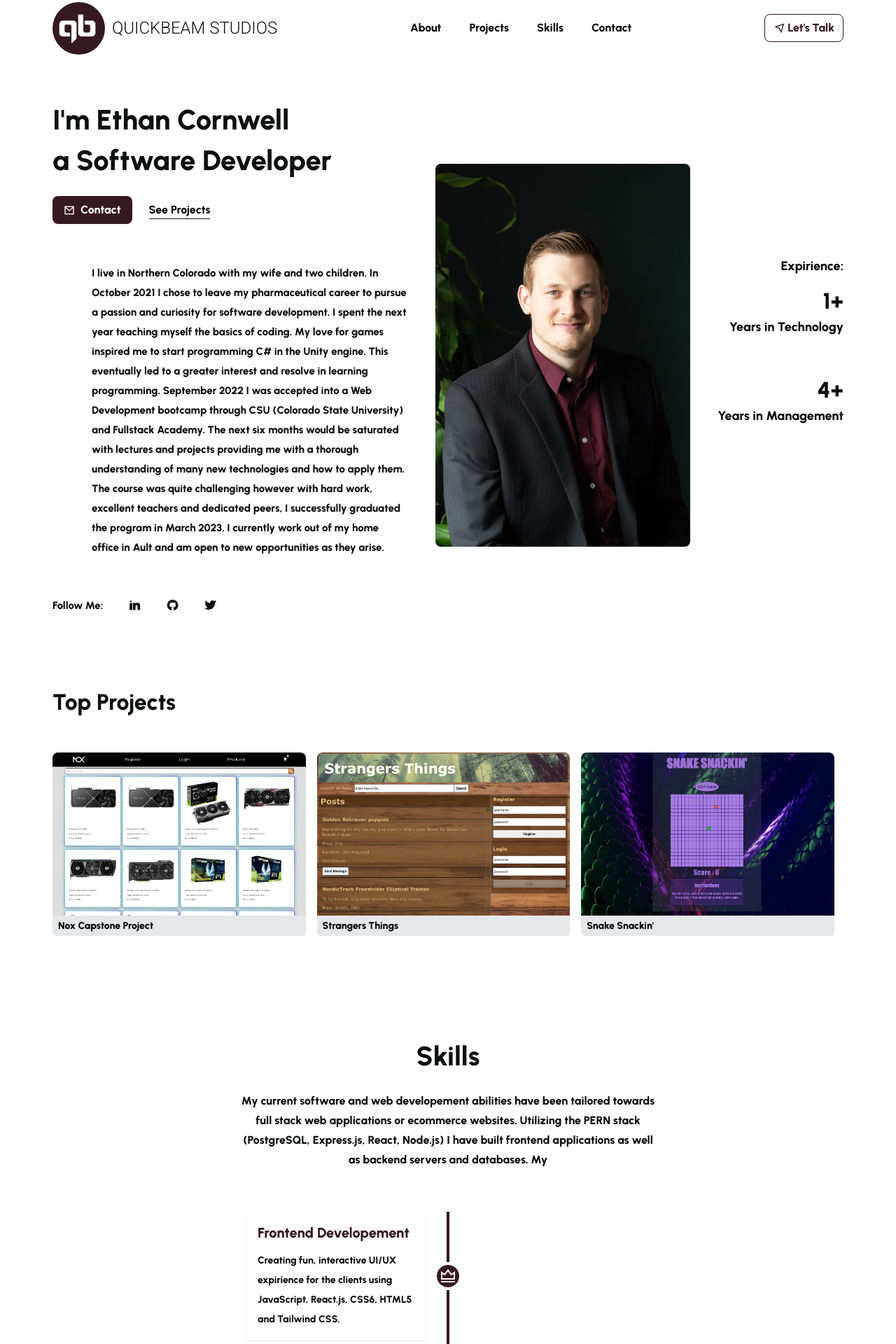
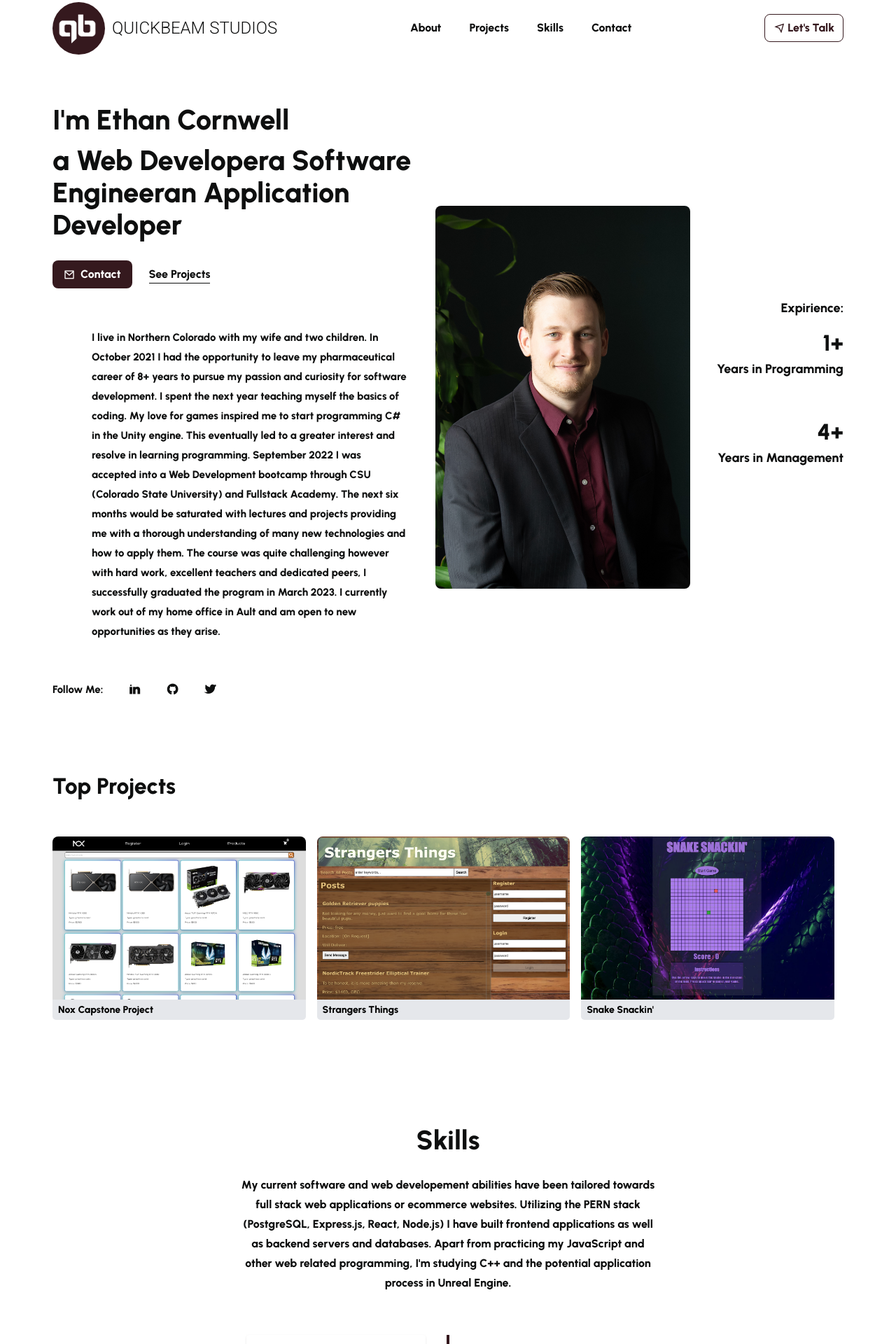
Before and after one commit to e-cornwell/Portfolio-website, a React (Create React App) app: page / in a window 1280 px wide. Shown: the top 1920 px of the page at 70% size. Built offline with nearby package versions, Linux system fonts and the light colour scheme.

Commit message:
Added additional verbiage to skills sections and partial progress to the new animations

```diff
--- a/src/components/UI/Profile.jsx
+++ b/src/components/UI/Profile.jsx
@@ -3,19 +3,6 @@ import Headshot_1 from "../../assets/img/Headshot_1.jpg";
 import CountUp from "react-countup";
 
 const Profile = () => {
-  const[jobTitle, setJobTitle] = useState(0);
-  const jobTitles = ["a Web Developer", "a Software Developer", "an Application Developer"];
-
-  useEffect(()=>{
-    const interval = setInterval(()=>{
-      setJobTitle(currentIdx => (currentIdx + 1) % jobTitles.length)
-    }, 5000);
-
-    return () => {
-      clearInterval(interval);
-    }
-
-  },[jobTitles.length])
 
   return (
     <section className="pt-0" id="about">
@@ -35,7 +22,9 @@ const Profile = () => {
               data-aos-duration="1500"
               className={`text-headingColor font-[800] text-[1.8rem] sm:text-[40px] leading-[35px] sm:leading-[46px] mt-3`}
             >
-              {jobTitles[jobTitle]}
+              <span className="animation-webDev">a Web Developer</span>
+              <span className="animation-softEng">a Software Engineer</span>
+              <span className="animation-appDev">an Application Developer</span>
             </h1>
             <div
               data-aos="fade-up"
@@ -64,7 +53,7 @@ const Profile = () => {
               data-aos-duration="2000"
               className="flex gap-2 text-headingColor mt-14 font-[500] text-[15px] leading-7 sm:pl-14 sm:pr-10"
             >
-              I live in Northern Colorado with my wife and two children. In October 2021 I chose to leave my pharmaceutical career to pursue a passion and curiosity for software development. I spent the next year teaching myself the basics of coding. My love for games inspired me to start programming C# in the Unity engine. This eventually led to a greater interest and resolve in learning programming. September 2022 I was accepted into a Web Development bootcamp through CSU (Colorado State University) and Fullstack Academy. The next six months would be saturated with lectures and projects providing me with a thorough understanding of many new technologies and how to apply them. The course was quite challenging however with hard work, excellent teachers and dedicated peers, I successfully graduated the program in March 2023. I currently work out of my home office in Ault and am open to new opportunities as they arise.
+              I live in Northern Colorado with my wife and two children. In October 2021 I had the opportunity to leave my pharmaceutical career of 8+ years to pursue my passion and curiosity for software development. I spent the next year teaching myself the basics of coding. My love for games inspired me to start programming C# in the Unity engine. This eventually led to a greater interest and resolve in learning programming. September 2022 I was accepted into a Web Development bootcamp through CSU (Colorado State University) and Fullstack Academy. The next six months would be saturated with lectures and projects providing me with a thorough understanding of many new technologies and how to apply them. The course was quite challenging however with hard work, excellent teachers and dedicated peers, I successfully graduated the program in March 2023. I currently work out of my home office in Ault and am open to new opportunities as they arise.
             </p>
 
             <div className="flex items-center gap-9 mt-14">
@@ -117,7 +106,7 @@ const Profile = () => {
                 <CountUp start={1} end={1} duration={2} suffix="+" />
               </h2>
               <h4 className="text-headingColor font-[700] text-[18px]">
-                Years in Technology
+                Years in Programming
               </h4>
             </div>
             <div className="mb-10">
--- a/src/components/UI/Skills.jsx
+++ b/src/components/UI/Skills.jsx
@@ -15,7 +15,7 @@ const Skills = () => {
             Skills
           </h2>
           <p className="lg:max-w-[600px] lg:mx-auto text-headingColor font-[500] text-[16px] leading-7 ">
-            My current software and web developement abilities have been tailored towards full stack web applications or ecommerce websites. Utilizing the PERN stack (PostgreSQL, Express.js, React, Node.js) I have built frontend applications as well as backend servers and databases. My
+            My current software and web developement abilities have been tailored towards full stack web applications or ecommerce websites. Utilizing the PERN stack (PostgreSQL, Express.js, React, Node.js) I have built frontend applications as well as backend servers and databases. Apart from practicing my JavaScript and other web related programming, I'm studying C++ and the potential application process in Unreal Engine.
           </p>
         </div>
 
--- a/tailwind.config.js
+++ b/tailwind.config.js
@@ -12,6 +12,16 @@ module.exports = {
         urban: ['Urbanist', 'sans-serif'],
         robo: ['Roboto', 'sans-serif']
       },
+      animation:{
+        webDev:'webDev 4s infinite',
+        softEng:'softEng',
+        appDev:'appDev',
+      },
+      keyframes:{
+        webDev:{},
+        softDev:{},
+        appDev:{},
+      },
     },
   },
   plugins: [],
```
